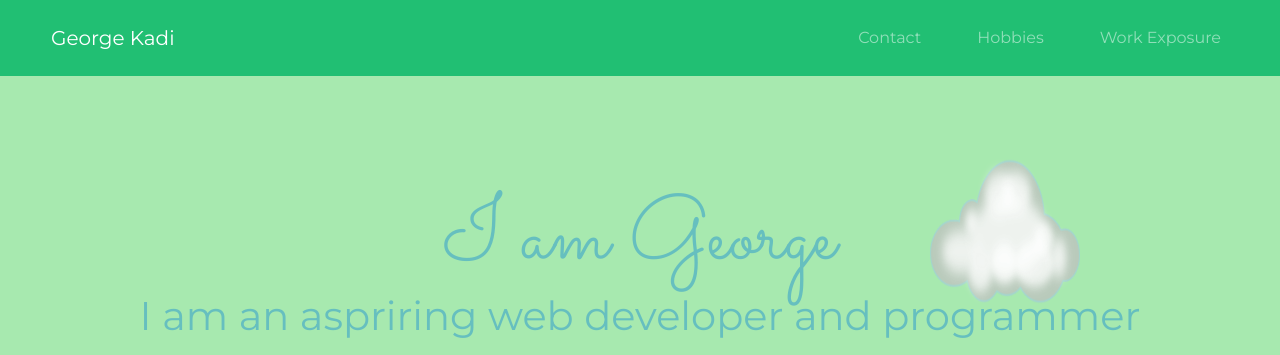
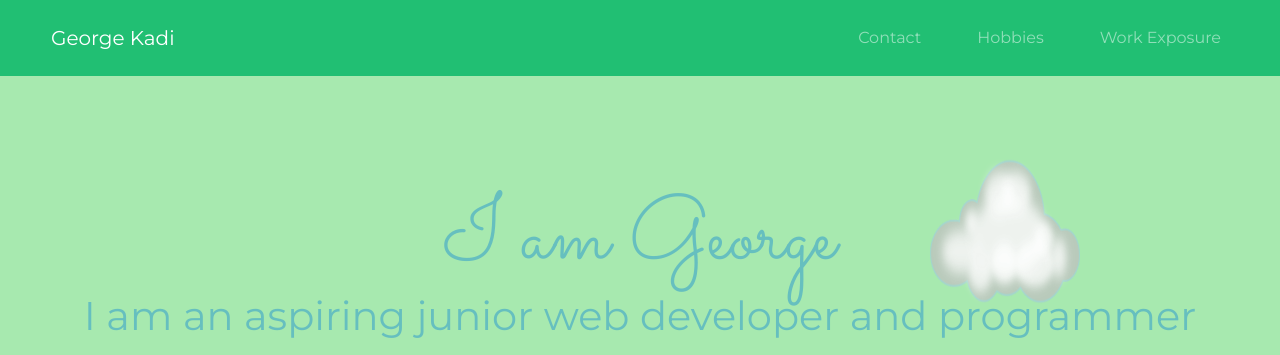
Before and after one commit to KhadiPG/CV, a plain HTML site: page index.html in a window 1280 px wide. Shown: the top 355 px of the page. Drawn offline with nearby package versions, Linux system fonts and the light colour scheme.

Commit message:
Update index.html

```diff
--- a/index.html
+++ b/index.html
@@ -42,7 +42,7 @@
     <div class="top">
     <img class="top-cloud" src="images/cloudtrans.png" alt="clour-image" width="150px" height="150px">
     <h1>I am George</h1>
-    <h2>I am an aspriring web developer and programmer</h2>
+    <h2>I am an aspiring junior web developer and programmer</h2>
     <img  class="bottom-cloud" src="images/cloudtrans.png" alt="cloud-image"width="200px" height="150px">
     <img src="images/1.png" alt="mountain" width="600px" height="400px" >
     </div>
```
